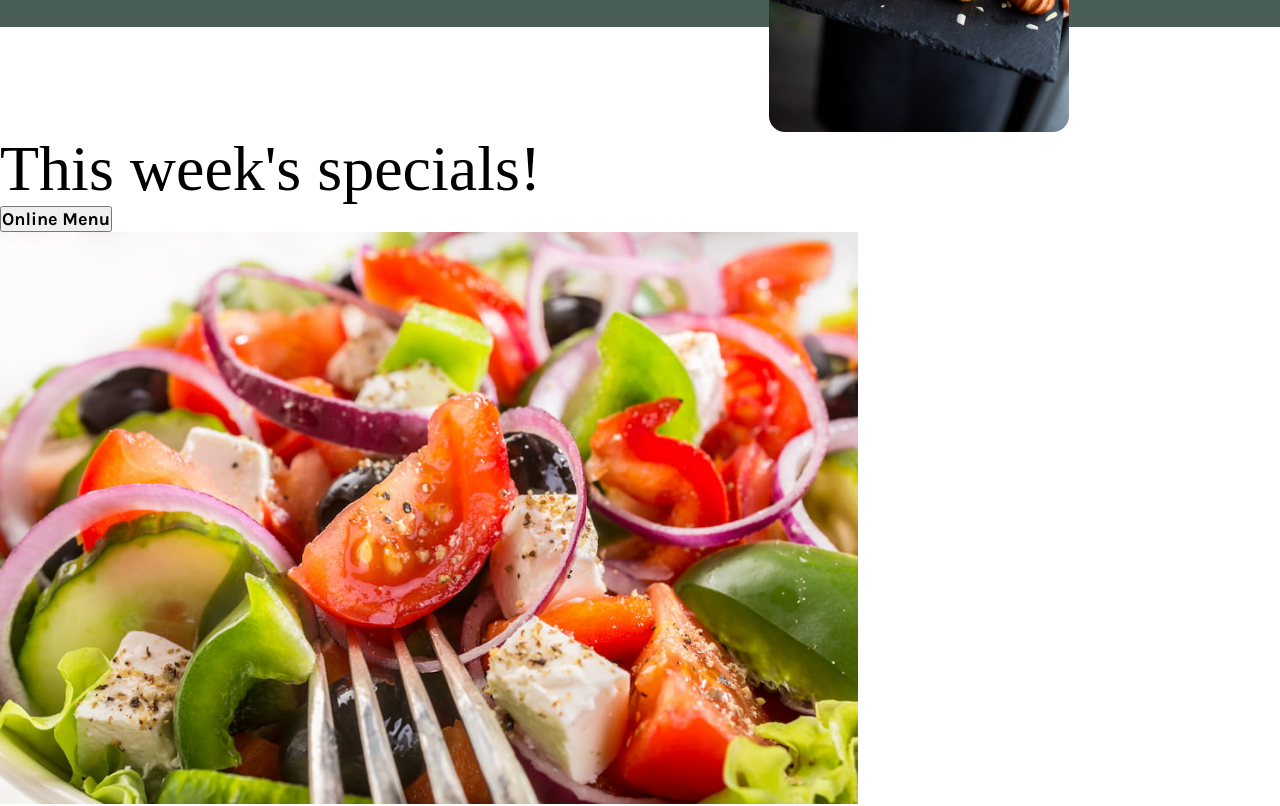
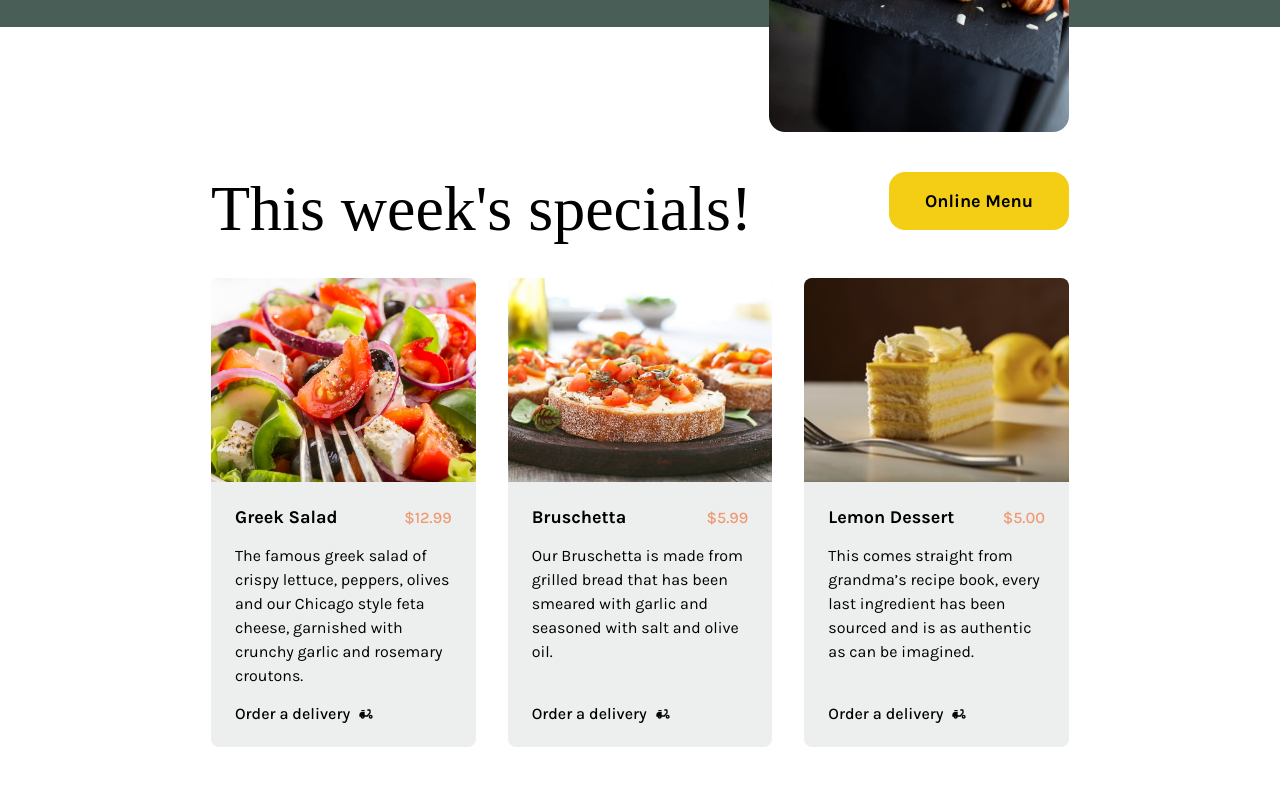
Before and after one commit to achaverrar/capstone, a React (Create React App) app: page / in a window 1280 px wide. Shown: the part 380-1186 px from the top of the page. Built offline with nearby package versions, Linux system fonts and the light colour scheme; a web font is replaced by a local one.

Commit message:
complete specials' section

```diff
--- a/src/Card.css
+++ b/src/Card.css
@@ -1,26 +1,57 @@
 .card {
+  display: grid;
+  grid-template-columns: 1fr;
+  grid-template-rows: 20.4rem 1fr;
+  border-radius: var(--border-radius-2);
+  overflow: hidden;
+  background-color: var(--color-highlight-1);
 }
 
 .card__image-container {
+  overflow: hidden;
 }
 
 .card__image {
+  height: 100%;
+  object-fit: cover;
+  transition: transform 0.5s ease-in-out;
+}
+
+.card:hover .card__image {
+  transform: scale(1.1);
 }
 
 .card__information {
+  padding: 2.4rem;
+  display: flex;
+  flex-direction: column;
+  gap: 1.6rem;
 }
 
 .card__info-heading {
+  display: flex;
+  justify-content: space-between;
+  align-items: center;
 }
 
 .card__info-title {
 }
 
 .card__info-price {
+  color: var(--color-secondary-1);
 }
 
 .card__info-description {
+  flex-grow: 1;
 }
 
 .card__info-cta {
+  display: flex;
+  align-items: center;
+  gap: 0.8rem;
 }
+
+.card__info-cta:hover,
+.card__info-cta:active {
+  color: var(--color-secondary-1);
+}
--- a/src/Main.js
+++ b/src/Main.js
@@ -1,12 +1,14 @@
 import React from "react";
 import Hero from "./Hero";
 import Specials from "./Specials";
+import Testimonials from "./Testimonials";
 
 const Main = () => {
   return (
     <main>
       <Hero></Hero>
       <Specials></Specials>
+      <Testimonials></Testimonials>
     </main>
   );
 };
--- a/src/Specials.css
+++ b/src/Specials.css
@@ -1,14 +1,41 @@
 .specials {
+  display: flex;
+  align-items: center;
+  justify-content: center;
+  padding: 4rem 2.4rem 8rem 2.4rem;
+}
+
+.container--specials {
+  display: flex;
+  flex-direction: column;
+  gap: 3.2rem;
 }
 
 .specials__heading {
+  display: flex;
+  justify-content: space-between;
+  align-items: flex-start;
+  /* Gap is the minimum space between the card title and cta */
+  gap: 2.4rem;
 }
 
 .specials__title {
 }
 
 .specials__cta {
+  background-color: var(--color-primary-2);
+  border: none;
+  padding: 1em 2em;
+  border-radius: var(--border-radius-1);
 }
 
 .specials__cards {
+  display: grid;
+  /* Each card's max-width is the --full-width/3 - 2 * column-gap */
+  grid-template-columns: repeat(
+    auto-fit,
+    minmax(calc(var(--full-width) / 3 - 2 * 3.2rem), 1fr)
+  );
+  column-gap: 3.2rem;
+  row-gap: 4rem;
 }
--- a/src/Specials.js
+++ b/src/Specials.js
@@ -7,7 +7,7 @@ import "./Specials.css";
 const Specials = () => {
   return (
     <section className="specials">
-      <Container>
+      <Container className="container--specials">
         <div className="specials__heading">
           <h2 className="specials__title font-display-title">
             This week's specials!
```
